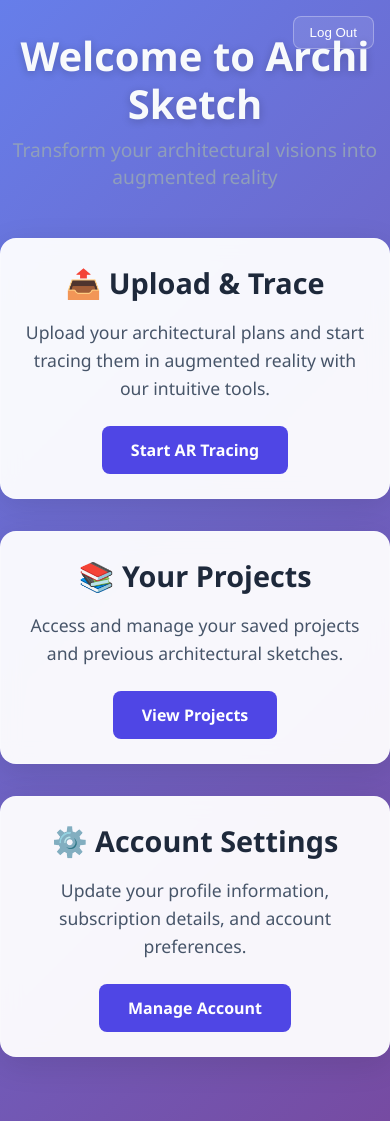
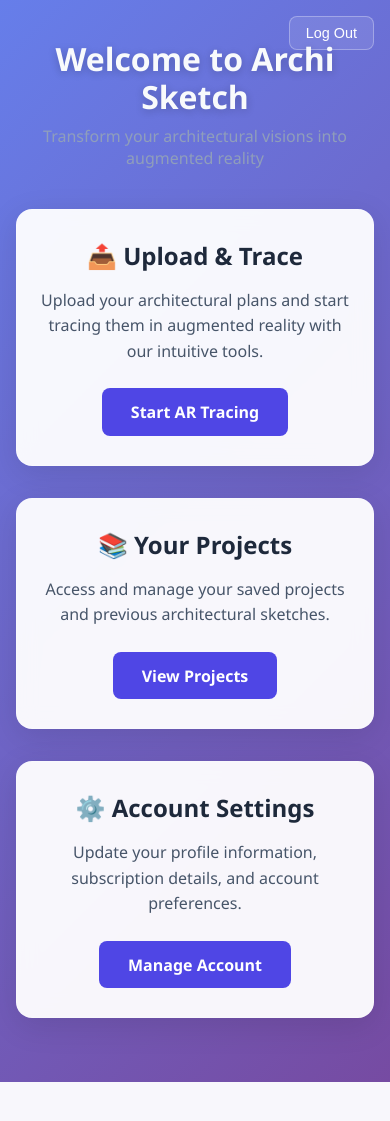
Before and after one commit to Arhyeldee001/Archi-Sketch, a Python web app: template templates/dashboard.html in a window 390 px wide. After the commit the page ends 1082 px from the top, so only its background shows below. Run offline with Jinja, Linux system fonts and the light colour scheme; the template is opened without the code that fills it, so the values that code supplies are empty.

Commit message:
Update dashboard.html

```diff
--- a/templates/dashboard.html
+++ b/templates/dashboard.html
@@ -31,6 +31,7 @@
             padding: 2rem 1rem;
             width: 100%;
             max-width: 1200px;
+            margin-top: 2rem;
         }
 
         .header h1 {
@@ -50,26 +51,37 @@
 
         .dashboard-container {
             display: flex;
-            flex-wrap: wrap;
-            justify-content: center;
+            flex-direction: column;
+            align-items: center;
             gap: 2rem;
             padding: 1rem;
             width: 100%;
             max-width: 1200px;
             margin-bottom: 3rem;
+            box-sizing: border-box;
+        }
+
+        .cards-row {
+            display: flex;
+            justify-content: center;
+            flex-wrap: wrap;
+            gap: 2rem;
+            width: 100%;
         }
 
         .card {
             background: rgba(255, 255, 255, 0.95);
             border-radius: 16px;
-            padding: 2rem;
+            padding: 2.5rem;
             box-shadow: 0 8px 32px rgba(0, 0, 0, 0.1);
             transition: all 0.3s ease;
             width: 100%;
-            max-width: 400px;
+            max-width: 380px;
+            min-width: 280px;
             text-align: center;
             backdrop-filter: blur(10px);
             border: 1px solid rgba(255, 255, 255, 0.2);
+            box-sizing: border-box;
         }
 
         .card:hover {
@@ -79,14 +91,14 @@
 
         .card h2 {
             color: #1e293b;
-            margin: 0 0 1rem;
+            margin: 0 0 1.5rem;
             font-size: 1.8rem;
             font-weight: 600;
         }
 
         .card p {
             color: #475569;
-            margin: 0 0 1.5rem;
+            margin: 0 0 2rem;
             font-size: 1.1rem;
             line-height: 1.6;
         }
@@ -112,8 +124,8 @@
 
         .logout-btn {
             position: absolute;
-            top: 1rem;
-            right: 1rem;
+            top: 1.5rem;
+            right: 1.5rem;
             background: rgba(255, 255, 255, 0.1);
             border: 1px solid rgba(255, 255, 255, 0.3);
             color: white;
@@ -121,21 +133,67 @@
             border-radius: 8px;
             cursor: pointer;
             transition: all 0.3s;
+            font-size: 0.9rem;
         }
 
         .logout-btn:hover {
             background: rgba(255, 255, 255, 0.2);
         }
 
+        @media (max-width: 900px) {
+            .cards-row {
+                flex-direction: column;
+                align-items: center;
+            }
+
+            .card {
+                max-width: 500px;
+                padding: 2rem;
+            }
+        }
+
         @media (max-width: 768px) {
+            .header {
+                padding: 1.5rem 1rem;
+                margin-top: 1rem;
+            }
+
             .header h1 {
                 font-size: 2.5rem;
             }
+
             .header p {
                 font-size: 1.2rem;
             }
+
+            .logout-btn {
+                top: 1rem;
+                right: 1rem;
+            }
+        }
+
+        @media (max-width: 480px) {
+            .header h1 {
+                font-size: 2rem;
+            }
+
+            .header p {
+                font-size: 1rem;
+            }
+
             .card {
-                padding: 1.5rem;
+                padding: 1.8rem 1.5rem;
+                min-width: auto;
+            }
+
+            .card h2 {
+                font-size: 1.5rem;
+                margin-bottom: 1rem;
+            }
+
+            .card p {
+                font-size: 1rem;
+                margin-bottom: 1.5rem;
             }
         }
     </style>
@@ -149,6 +207,7 @@
     </div>
 
     <div class="dashboard-container">
+        <div class="cards-row">
             <div class="card">
                 <h2>📤 Upload & Trace</h2>
                 <p>Upload your architectural plans and start tracing them in augmented reality with our intuitive tools.</p>
@@ -160,11 +219,14 @@
                 <p>Access and manage your saved projects and previous architectural sketches.</p>
                 <a href="/templates" class="btn-primary">View Projects</a>
             </div>
+        </div>
 
+        <div class="cards-row">
             <div class="card">
                 <h2>⚙️ Account Settings</h2>
                 <p>Update your profile information, subscription details, and account preferences.</p>
                 <a href="/admin" class="btn-primary">Manage Account</a>
+            </div>
         </div>
     </div>
 
```
Lines whose indentation alone changed are shown as unchanged.
